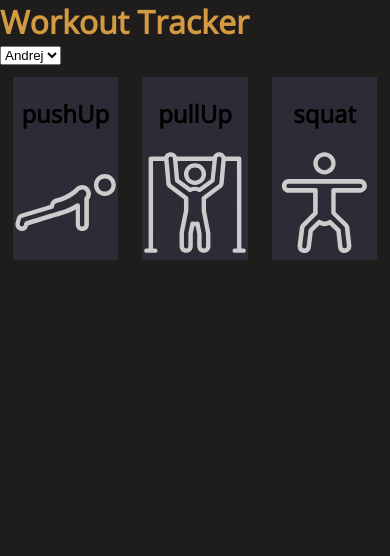
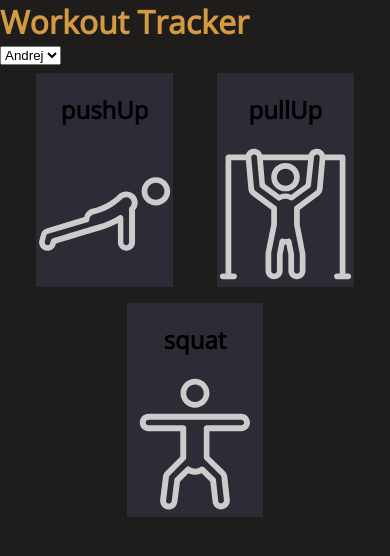
Before and after one commit to MichalBenatsky/WorkoutInQuarantine, a plain HTML site: page index.html in a window 390 px wide. Drawn offline with nearby package versions, Linux system fonts and the light colour scheme; no server answers.

Commit message:
another mobile style

```diff
--- a/style.css
+++ b/style.css
@@ -6,14 +6,14 @@
     --color4: #d49a41;
     --widgetWidth: 200px;
 
-    --workoutBoxWidth: 27%;
+    --workoutBoxWidth: 35%;
   }
 
 body {font-family: 'Open Sans', sans-serif; background-color: var(--color0);margin: 0px;}
 h1 {color: var(--color4); margin:auto; display: block;}
 h3 {color: var(--color4);}
 #app {background-color: var(--color0); width: 100%; text-align: center; display: flex; flex-wrap: wrap; justify-content: space-evenly;}
-.counter {width: var(--workoutBoxWidth); margin: 3%; background-color: var(--color1);}
+.counter {width: var(--workoutBoxWidth); margin: 2%; background-color: var(--color1);}
 .plus {background-color: var(--color1);}
 .minus {background-color: var(--color2);}
 img {width: 100%; height: 100%; filter: invert(.8);}
```
